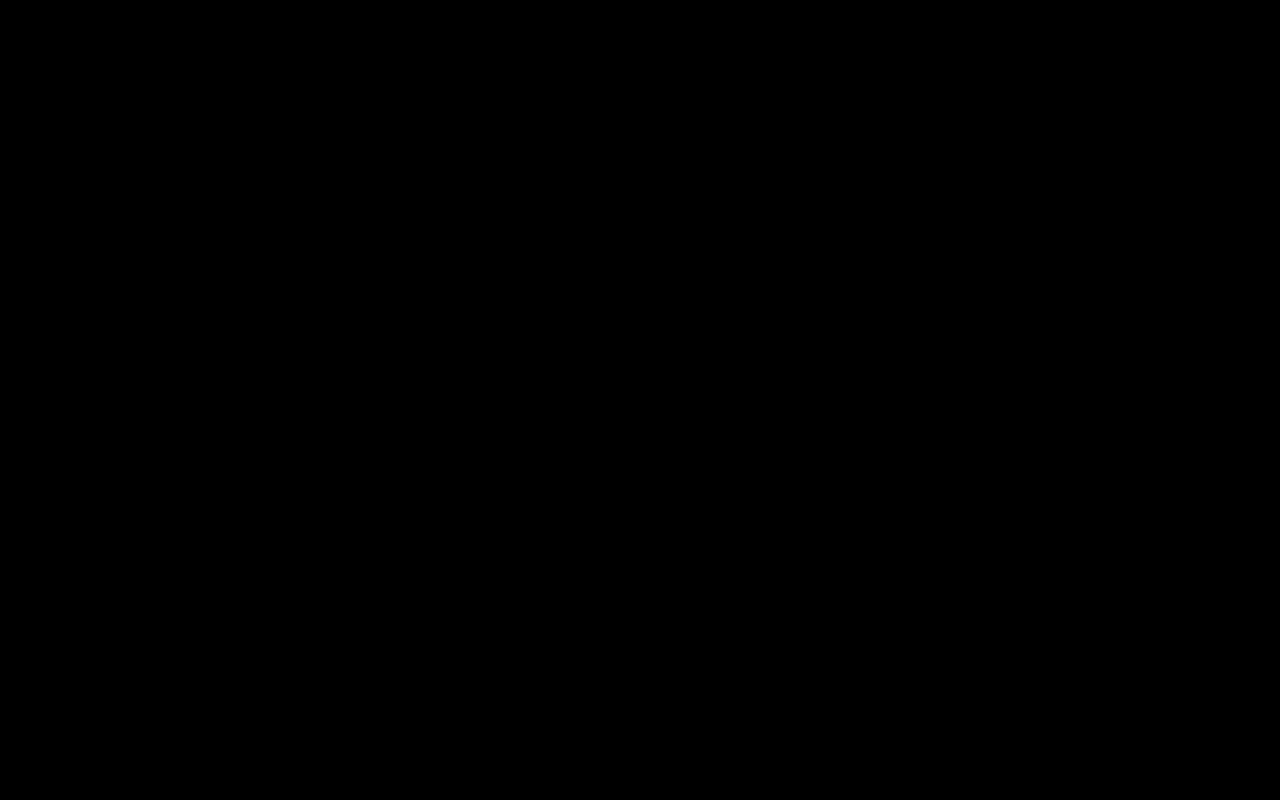
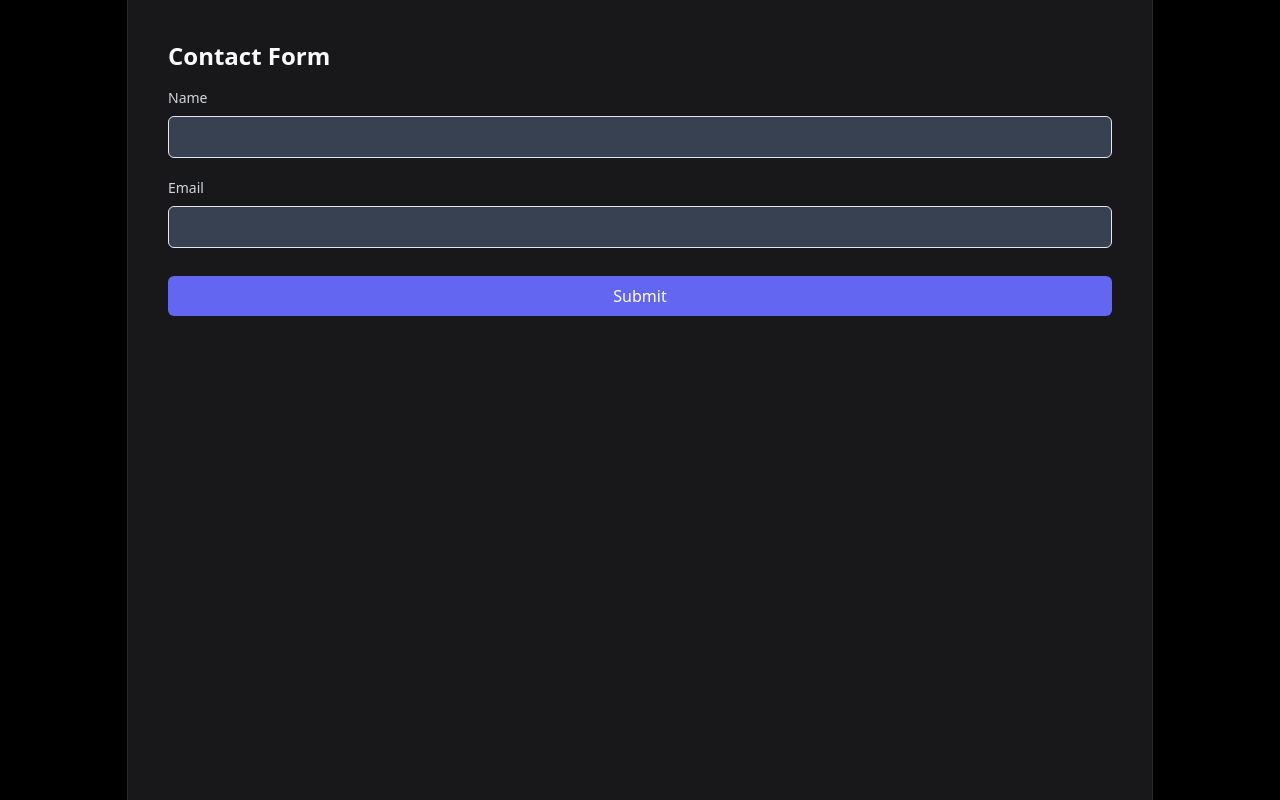
Before and after one commit to JavaScript-Mastery-Pro/react-patterns-made-simple, a React (Vite) app: page /composition/with in a window 1280 px wide. Before the commit this address had no page. Built offline with nearby package versions, Linux system fonts and the light colour scheme.

Commit message:
feat: composition pattern

```diff
--- a/package.json
+++ b/package.json
@@ -10,6 +10,7 @@
     "preview": "vite preview"
   },
   "dependencies": {
+    "clsx": "^2.1.1",
     "react": "^18.3.1",
     "react-dom": "^18.3.1",
     "react-router": "^7.0.2"
--- a/src/App.jsx
+++ b/src/App.jsx
@@ -3,6 +3,8 @@ import { Routes, Route } from "react-router";
 import Home from "./routes/home";
 import WithHoc from "./routes/hoc/with";
 import WithoutHoc from "./routes/hoc/without";
+import WithoutComposition from "./routes/composition/without";
+import WithComposition from "./routes/composition/with";
 
 function App() {
   return (
@@ -11,6 +13,8 @@ function App() {
         <Route path="/" element={<Home />} />
         <Route path="/hoc/with" element={<WithHoc />} />
         <Route path="/hoc/without" element={<WithoutHoc />} />
+        <Route path="/composition/with" element={<WithComposition />} />
+        <Route path="/composition/without" element={<WithoutComposition />} />
       </Routes>
     </div>
   );
--- /dev/null
+++ b/src/routes/composition/with.jsx
@@ -0,0 +1,132 @@
+import clsx from "clsx";
+import { useState } from "react";
+
+function Form({ children, onSubmit }) {
+  return (
+    <form onSubmit={onSubmit} className="space-y-5">
+      {children}
+    </form>
+  );
+}
+
+function FormField({ name, render }) {
+  return <div>{render(name)}</div>;
+}
+
+function FormItem({ children }) {
+  return <div className="space-y-2">{children}</div>;
+}
+
+function FormLabel({ htmlFor, children }) {
+  return (
+    <label
+      htmlFor={htmlFor}
+      className="block text-sm font-medium text-gray-300"
+    >
+      {children}
+    </label>
+  );
+}
+
+function FormControl({ children }) {
+  return <div>{children}</div>;
+}
+
+function FormMessage({ message }) {
+  return <p className="text-red-500 text-sm">{message}</p>;
+}
+
+export function FormDescription({ children }) {
+  return <p className="text-gray-400 text-sm">{children}</p>;
+}
+
+function WithComposition() {
+  const [formData, setFormData] = useState({ name: "", email: "" });
+  const [errors, setErrors] = useState({});
+
+  const handleChange = (e) => {
+    const { name, value } = e.target;
+    setFormData((prev) => ({ ...prev, [name]: value }));
+  };
+
+  const handleSubmit = (e) => {
+    e.preventDefault();
+
+    const newErrors = {};
+    if (!formData.name) newErrors.name = "Name is required.";
+    if (!formData.email) newErrors.email = "Email is required.";
+
+    setErrors(newErrors);
+
+    if (Object.keys(newErrors).length === 0) {
+      console.log("Form submitted:", formData);
+      setFormData({ name: "", email: "" });
+      setErrors({});
+    }
+  };
+
+  return (
+    <main className="container">
+      <h2 className="text-2xl font-bold mb-4">Contact Form</h2>
+
+      <Form onSubmit={handleSubmit}>
+        <FormField
+          name="name"
+          render={(name) => (
+            <FormItem>
+              <FormLabel htmlFor={name}>Name</FormLabel>
+              <FormControl>
+                <input
+                  type="text"
+                  name={name}
+                  id={name}
+                  value={formData.name}
+                  onChange={handleChange}
+                  className={clsx(
+                    "block w-full px-3 py-2 bg-gray-700 border",
+                    errors.name && "border-red-500",
+                    "rounded-md text-white focus:ring-indigo-500 focus:border-indigo-500"
+                  )}
+                />
+              </FormControl>
+              <FormMessage message={errors.name} />
+            </FormItem>
+          )}
+        />
+
+        <FormField
+          name="email"
+          render={(name) => (
+            <FormItem>
+              <FormLabel htmlFor={name}>Email</FormLabel>
+              <FormControl>
+                <input
+                  type="email"
+                  name={name}
+                  id={name}
+                  value={formData.email}
+                  onChange={handleChange}
+                  className={clsx(
+                    "block w-full px-3 py-2 bg-gray-700 border",
+                    errors.email && "border-red-500",
+                    "rounded-md text-white focus:ring-indigo-500 focus:border-indigo-500"
+                  )}
+                />
+              </FormControl>
+              <FormMessage message={errors.email} />
+            </FormItem>
+          )}
+        />
+
+        <button
+          type="submit"
+          className="w-full bg-indigo-500 text-white py-2 px-4 rounded-md hover:bg-indigo-600"
+        >
+          Submit
+        </button>
+      </Form>
+    </main>
+  );
+}
+
+export default WithComposition;
--- /dev/null
+++ b/src/routes/composition/without.jsx
@@ -0,0 +1,88 @@
+import { useState } from "react";
+
+function WithoutComposition() {
+  const [formData, setFormData] = useState({ name: "", email: "" });
+  const [errors, setErrors] = useState({});
+
+  const handleChange = (e) => {
+    const { name, value } = e.target;
+    setFormData((prev) => ({ ...prev, [name]: value }));
+  };
+
+  const handleSubmit = (e) => {
+    e.preventDefault();
+
+    const newErrors = {};
+    if (!formData.name) newErrors.name = "Name is required.";
+    if (!formData.email) newErrors.email = "Email is required.";
+
+    setErrors(newErrors);
+
+    if (Object.keys(newErrors).length === 0) {
+      console.log("Form submitted:", formData);
+      setFormData({ name: "", email: "" });
+      setErrors({});
+    }
+  };
+
+  return (
+    <main className="container">
+      <h2 className="text-2xl font-bold mb-4">Contact Form</h2>
+
+      <form onSubmit={handleSubmit} className="space-y-5">
+        <div className="space-y-2">
+          <label
+            htmlFor="name"
+            className="block text-sm font-medium text-gray-300"
+          >
+            Name
+          </label>
+          <input
+            type="text"
+            name="name"
+            id="name"
+            value={formData.name}
+            onChange={handleChange}
+            className={`block w-full px-3 py-2 bg-gray-700 border ${
+              errors.name ? "border-red-500" : "border-gray-600"
+            } rounded-md text-white focus:ring-indigo-500 focus:border-indigo-500`}
+          />
+          {errors.name && (
+            <p className="text-red-500 text-sm mt-1">{errors.name}</p>
+          )}
+        </div>
+
+        <div className="space-y-2">
+          <label
+            htmlFor="email"
+            className="block text-sm font-medium text-gray-300"
+          >
+            Email
+          </label>
+          <input
+            type="email"
+            name="email"
+            id="email"
+            value={formData.email}
+            onChange={handleChange}
+            className={`block w-full px-3 py-2 bg-gray-700 border ${
+              errors.email ? "border-red-500" : "border-gray-600"
+            } rounded-md text-white focus:ring-indigo-500 focus:border-indigo-500`}
+          />
+          {errors.email && (
+            <p className="text-red-500 text-sm mt-1">{errors.email}</p>
+          )}
+        </div>
+
+        <button
+          type="submit"
+          className="w-full bg-indigo-500 text-white py-2 px-4 rounded-md hover:bg-indigo-600"
+        >
+          Submit
+        </button>
+      </form>
+    </main>
+  );
+}
+
+export default WithoutComposition;
--- a/src/routes/hoc/with.jsx
+++ b/src/routes/hoc/with.jsx
@@ -52,7 +52,7 @@ const DashboardWithLoading = withLoading(Dashboard, 3000);
 
 function WithHoc() {
   return (
-    <main>
+    <main className="container">
       <ProfileWithLoading title="Profile" />
       <DashboardWithLoading title="Dashboard" />
     </main>
--- a/src/routes/hoc/without.jsx
+++ b/src/routes/hoc/without.jsx
@@ -62,7 +62,7 @@ function Dashboard() {
 
 function WithoutHoc() {
   return (
-    <main>
+    <main className="container">
       <Profile />
       <Dashboard />
     </main>
--- a/src/routes/home.jsx
+++ b/src/routes/home.jsx
@@ -12,6 +12,17 @@ const patterns = [
     description:
       "A demo with HOC, which is a higher-order component (HOC) that takes a component as an argument and returns a new component.",
     path: "/hoc/with",
+  },
+  {
+    title: "Without Composition",
+    description:
+      "A demo without Composition, where using it will enable us to reuse code.",
+    path: "/composition/without",
+  },
+  {
+    title: "With Composition",
+    description: "A demo with Composition Pattern",
+    path: "/composition/with",
   },
 ];
 
```
Also changed, not shown: 1 other file (tests, documents, lock files or other folders).
